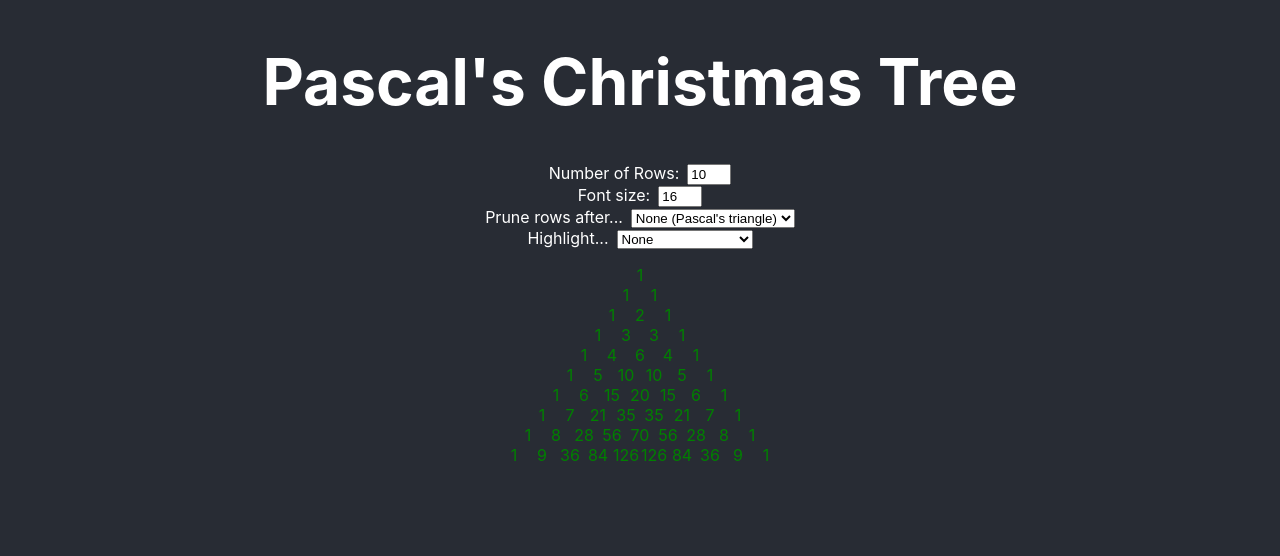
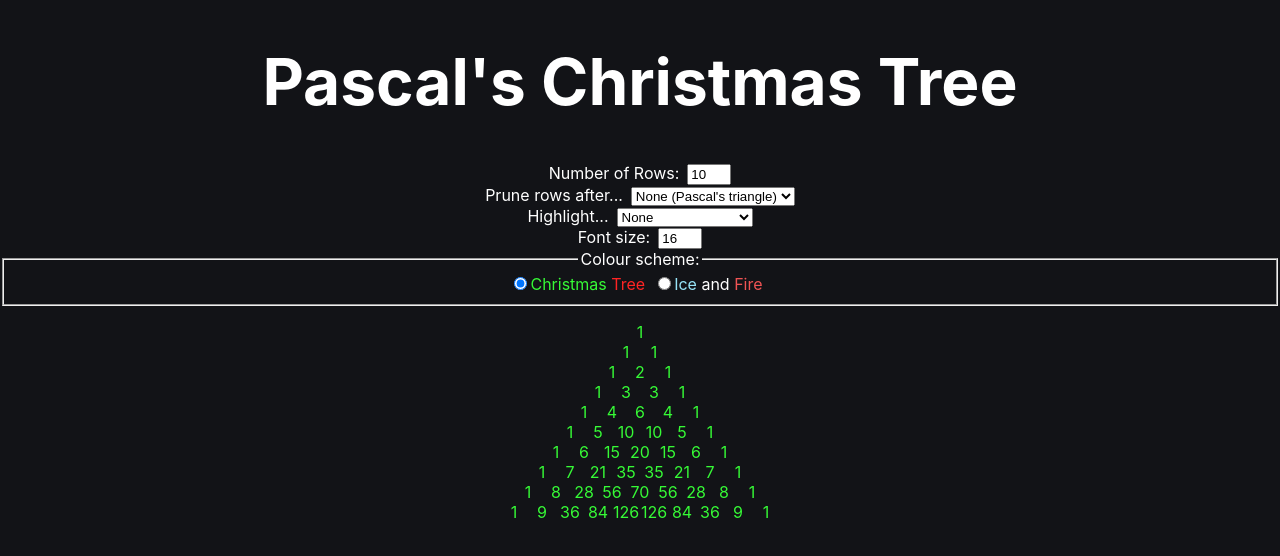
Before and after one commit to RobOwenKing/pascals_xmas_tree, a React (Create React App) app: page / in a window 1280 px wide. Shown: the top 556 px of the page. Built offline with nearby package versions, Linux system fonts and the light colour scheme.

Commit message:
feat: Users can change colour scheme

```diff
--- a/src/App.css
+++ b/src/App.css
@@ -1,5 +1,5 @@
 body {
-  background-color: #282c34;
+  background-color: #121317;
   color: white;
 }
 
@@ -29,12 +29,20 @@ form {
   width: 28px;
 }
 
-.entry.red {
-  color: red;
+.colours-xmas .true {
+  color: #FF2424;
 }
 
-.entry.green {
-  color: green;
+.colours-xmas .false {
+  color: #36FA36;
+}
+
+.colours-icefire .true {
+  color: #F05454;
+}
+
+.colours-icefire .false {
+  color: #97E4F7;
 }
 
 label {
--- a/src/App.js
+++ b/src/App.js
@@ -11,6 +11,7 @@ const App = () => {
   const [tree, setTree] = useState([]);
   const fontSizeInPixels = useInput('number', 16);
   const numberOfRows = useInput('number', 10);
+  const [colourScheme, setColourScheme] = useState('colours-xmas');
 
   const rowOption = useInput('', rowTestOptions[0].value);
   const [rowTest, setRowTest] = useState(rowTestOptions[0]);
@@ -63,6 +64,10 @@ const App = () => {
     setTreeStyle({ fontSize: fontSizeInPixels.value + 'px' });
   }, [fontSizeInPixels.value]);
 
+  const onColourSchemeChange = (event) => {
+    setColourScheme(event.target.value);
+  };
+
   const rows = tree.map((row, index) =>
     <Row values={row} key={index} highlightTest={highlightTest} highlightFactor={highlightFactor.value} />
   );
@@ -75,12 +80,9 @@ const App = () => {
       <article>
         <form>
           <div>
+            <div>
               <label htmlFor="rows">Number of Rows:</label>
               <input id="rows" {...numberOfRows} min="1" />
-          </div>
-          <div>
-            <label htmlFor="font-size">Font size:</label>
-            <input id="font-size" {...fontSizeInPixels} min="1" max="20" />
             </div>
             <div>
               <label htmlFor="row-option">Prune rows after...</label>
@@ -102,8 +104,30 @@ const App = () => {
               { highlightTest.value === 'multiples' &&
                 <input {...highlightFactor} min="2" /> }
             </div>
+          </div>
+          <div>
+            <div>
+              <label htmlFor="font-size">Font size:</label>
+              <input id="font-size" {...fontSizeInPixels} min="1" max="20" />
+            </div>
+            <fieldset>
+              <legend>Colour scheme:</legend>
+              <label className="colours-xmas">
+                <input type="radio" name="colours" value="colours-xmas"
+                       checked={colourScheme === 'colours-xmas'}
+                       onChange={onColourSchemeChange} />
+                <span className="false">Christmas</span> <span className="true">Tree</span>
+              </label>
+              <label className="colours-icefire">
+                <input type="radio" name="colours" value="colours-icefire"
+                       checked={colourScheme === 'colours-icefire'}
+                       onChange={onColourSchemeChange} />
+                <span className="false">Ice</span> and <span className="true">Fire</span>
+              </label>
+            </fieldset>
+          </div>
         </form>
-        <div style={treeStyle}>
+        <div className={colourScheme} style={treeStyle}>
           { rows }
         </div>
       </article>
--- a/src/components/Row.jsx
+++ b/src/components/Row.jsx
@@ -3,9 +3,9 @@ import { useEffect, useState } from 'react';
 const Row = ({ values, highlightTest, highlightFactor }) => {
   const entries = values.map((value, index) => {
     if (highlightTest.test.call(this, value, highlightFactor)) {
-      return <span className="entry red" key={index}>{value}</span>;
+      return <strong className="entry true" key={index}>{value}</strong>;
     } else {
-      return <span className="entry green" key={index}>{value}</span>
+      return <span className="entry false" key={index}>{value}</span>
     }
   })
 
```
Lines whose indentation alone changed are shown as unchanged.
